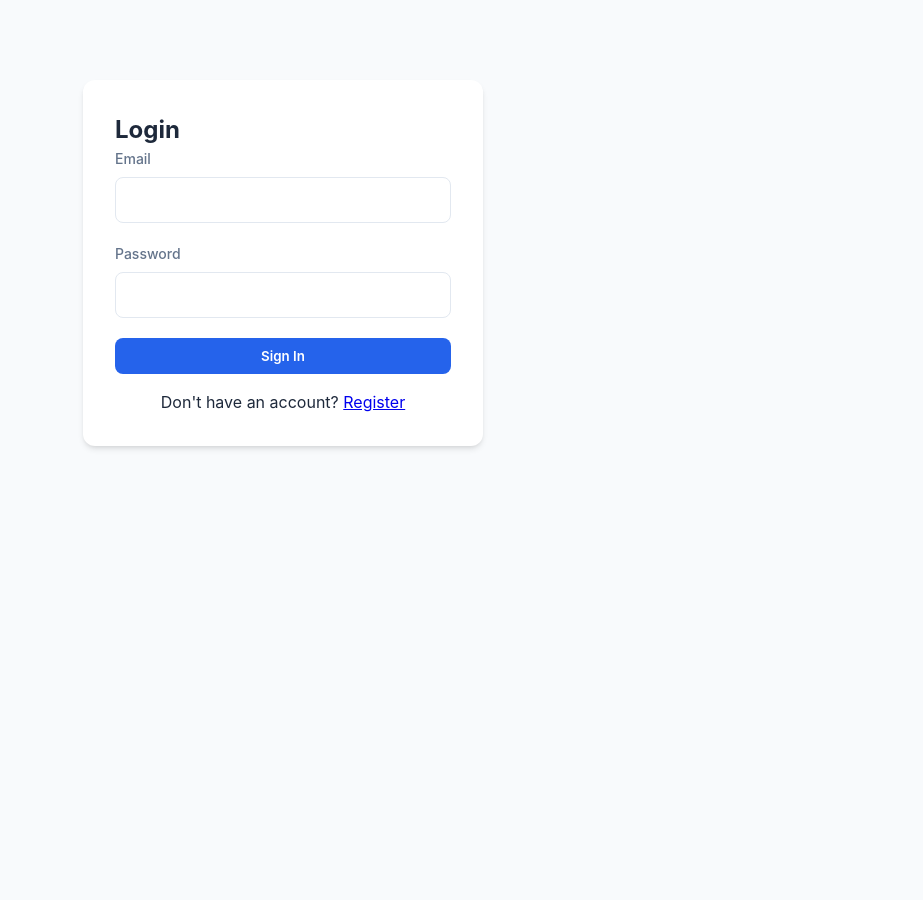
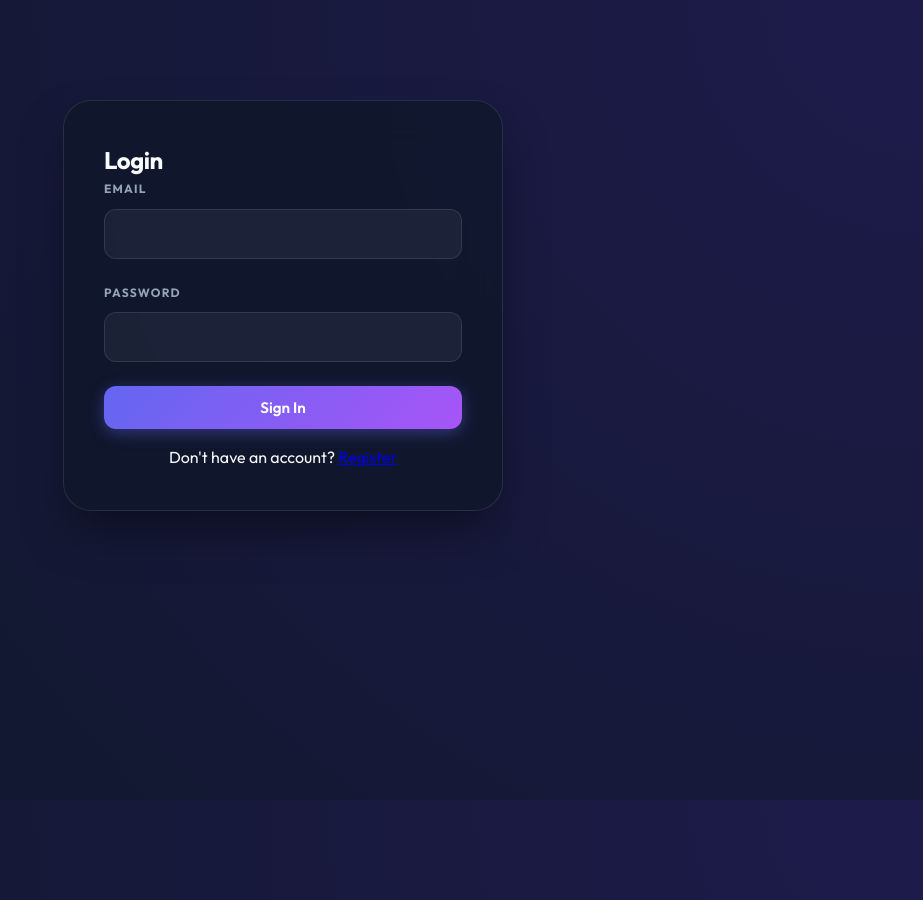
Before and after one commit to rasmusmaria26-cell/CIVICCONNECT, a React app in the folder frontend/: page /login in a window 1280 px wide. Shown: the whole page, without its empty margins (357-1280 px from the left). Before the commit the page ends 800 px from the top, so only its background shows below. Built offline with nearby package versions, Linux system fonts and the light colour scheme; the HTML template or start-up script is replaced by a standard one.

Commit message:
UI/UX Upgrade: Premium dark theme, glassmorphism, and Framer Motion animations

```diff
--- a/frontend/src/index.css
+++ b/frontend/src/index.css
@@ -1,158 +1,229 @@
+@import url('https://fonts.googleapis.com/css2?family=Outfit:wght@300;400;500;600;700;800&display=swap');
+
 :root {
-  --primary: #2563eb;
-  --secondary: #64748b;
-  --success: #22c55e;
-  --warning: #f59e0b;
-  --danger: #ef4444;
-  --bg: #f8fafc;
-  --card-bg: #ffffff;
-  --text-main: #1e293b;
-  --text-muted: #64748b;
-  --border: #e2e8f0;
-  --radius: 12px;
-  --shadow: 0 4px 6px -1px rgb(0 0 0 / 0.1), 0 2px 4px -2px rgb(0 0 0 / 0.1);
+  --primary: #6366f1;
+  --primary-light: #818cf8;
+  --primary-dark: #4f46e5;
+  --accent: #f43f5e;
+  --bg: #0f172a;
+  --card-bg: rgba(30, 41, 59, 0.7);
+  --glass-bg: rgba(255, 255, 255, 0.03);
+  --glass-border: rgba(255, 255, 255, 0.1);
+  --text-main: #f8fafc;
+  --text-muted: #94a3b8;
+  --border: rgba(255, 255, 255, 0.08);
+  --radius: 16px;
+  --shadow: 0 10px 25px -5px rgba(0, 0, 0, 0.3), 0 8px 10px -6px rgba(0, 0, 0, 0.3);
+  --gradient: linear-gradient(135deg, #6366f1 0%, #a855f7 100%);
 }
 
 * {
   box-sizing: border-box;
   margin: 0;
   padding: 0;
-  font-family: 'Inter', system-ui, -apple-system, sans-serif;
+  font-family: 'Outfit', sans-serif;
 }
 
 body {
-  background-color: var(--bg);
+  background: radial-gradient(circle at top right, #1e1b4b, #0f172a);
+  background-attachment: fixed;
   color: var(--text-main);
-  line-height: 1.5;
+  line-height: 1.6;
+  min-height: 100vh;
+}
+
+.glass {
+  background: var(--glass-bg);
+  backdrop-filter: blur(12px);
+  -webkit-backdrop-filter: blur(12px);
+  border: 1px solid var(--glass-border);
+  border-radius: var(--radius);
 }
 
 .auth-container {
   position: relative;
   z-index: 10;
-  max-width: 400px;
-  margin: 80px auto;
-  padding: 32px;
-  background: var(--card-bg);
-  border-radius: var(--radius);
-  box-shadow: var(--shadow);
+  max-width: 440px;
+  margin: 100px auto;
+  padding: 40px;
+  background: rgba(15, 23, 42, 0.8);
+  backdrop-filter: blur(20px);
+  border: 1px solid var(--glass-border);
+  border-radius: 28px;
+  box-shadow: 0 25px 50px -12px rgba(0, 0, 0, 0.5);
+}
+
+h1,
+h2,
+h3 {
+  font-weight: 700;
+  letter-spacing: -0.02em;
 }
 
 .btn {
   display: inline-flex;
   align-items: center;
   justify-content: center;
-  padding: 10px 20px;
-  border-radius: 8px;
+  padding: 12px 24px;
+  border-radius: 12px;
   border: none;
   font-weight: 600;
   cursor: pointer;
-  transition: all 0.2s;
+  transition: all 0.3s cubic-bezier(0.4, 0, 0.2, 1);
   text-decoration: none;
+  font-size: 0.95rem;
 }
 
 .btn-primary {
-  background: var(--primary);
+  background: var(--gradient);
   color: white;
+  box-shadow: 0 4px 15px rgba(99, 102, 241, 0.4);
 }
 
 .btn-primary:hover {
-  opacity: 0.9;
-  transform: translateY(-1px);
+  transform: translateY(-2px);
+  box-shadow: 0 8px 25px rgba(99, 102, 241, 0.5);
+  opacity: 0.95;
+}
+
+.btn-primary:active {
+  transform: translateY(0);
 }
 
 .card {
   background: var(--card-bg);
   padding: 24px;
   border-radius: var(--radius);
+  border: 1px solid var(--glass-border);
   box-shadow: var(--shadow);
   margin-bottom: 16px;
-  border: 1px solid var(--border);
+  transition: all 0.3s ease;
+}
+
+.card:hover {
+  transform: translateY(-4px) scale(1.02);
+  border-color: rgba(99, 102, 241, 0.4);
+  background: rgba(30, 41, 59, 0.9);
 }
 
 .input-group {
-  margin-bottom: 20px;
+  margin-bottom: 24px;
 }
 
 .input-group label {
   display: block;
-  margin-bottom: 8px;
-  font-size: 0.875rem;
-  font-weight: 500;
+  margin-bottom: 10px;
+  font-size: 0.75rem;
+  font-weight: 700;
   color: var(--text-muted);
+  text-transform: uppercase;
+  letter-spacing: 0.1em;
 }
 
 .input-group input,
 .input-group select,
 .input-group textarea {
   width: 100%;
-  padding: 12px;
-  border: 1px solid var(--border);
-  border-radius: 8px;
-  background: #ffffff;
-  transition: all 0.2s;
+  padding: 14px 16px;
+  border: 1px solid var(--glass-border);
+  border-radius: 12px;
+  background: rgba(255, 255, 255, 0.05);
+  color: white;
+  transition: all 0.2s ease;
   font-size: 1rem;
-  color: var(--text-main);
 }
 
-.input-group input:hover,
-.input-group select:hover,
-.input-group textarea:hover {
-  border-color: var(--secondary);
-}
-
-.input-group input:focus {
+.input-group input:focus,
+.input-group select:focus,
+.input-group textarea:focus {
   outline: none;
   border-color: var(--primary);
+  background: rgba(255, 255, 255, 0.08);
+  box-shadow: 0 0 0 4px rgba(99, 102, 241, 0.15);
 }
 
 .status-badge {
-  padding: 4px 12px;
-  border-radius: 20px;
-  font-size: 0.75rem;
-  font-weight: 700;
+  padding: 6px 14px;
+  border-radius: 30px;
+  font-size: 0.7rem;
+  font-weight: 800;
   text-transform: uppercase;
+  letter-spacing: 0.05em;
 }
 
 .status-pending {
-  background: #fee2e2;
-  color: #991b1b;
+  background: rgba(244, 63, 94, 0.15);
+  color: #fb7185;
+  border: 1px solid rgba(244, 63, 94, 0.3);
 }
 
 .status-assigned {
-  background: #fef3c7;
-  color: #92400e;
+  background: rgba(245, 158, 11, 0.15);
+  color: #fbbf24;
+  border: 1px solid rgba(245, 158, 11, 0.3);
 }
 
 .status-progress {
-  background: #dcfce7;
-  color: #166534;
+  background: rgba(99, 102, 241, 0.15);
+  color: #a5b4fc;
+  border: 1px solid rgba(99, 102, 241, 0.3);
 }
 
 .status-resolved {
-  background: #dbeafe;
-  color: #1e40af;
+  background: rgba(34, 197, 94, 0.15);
+  color: #4ade80;
+  border: 1px solid rgba(34, 197, 94, 0.3);
 }
 
 .navbar {
   display: flex;
   justify-content: space-between;
   align-items: center;
-  padding: 1rem 2rem;
-  background: white;
-  border-bottom: 1px solid var(--border);
+  padding: 1.25rem 5rem;
+  background: rgba(15, 23, 42, 0.7);
+  backdrop-filter: blur(20px);
+  border-bottom: 1px solid var(--glass-border);
   position: sticky;
   top: 0;
   z-index: 100;
 }
 
 .container {
-  max-width: 1000px;
-  margin: 2rem auto;
-  padding: 0 1rem;
+  max-width: 1100px;
+  margin: 4rem auto;
+  padding: 0 2rem;
 }
 
 .grid {
   display: grid;
-  grid-template-columns: repeat(auto-fill, minmax(300px, 1fr));
-  gap: 1.5rem;
+  grid-template-columns: repeat(auto-fill, minmax(320px, 1fr));
+  gap: 2.5rem;
 }
+
+@media (max-width: 768px) {
+  .navbar {
+    padding: 1rem 1.5rem;
+  }
+
+  .container {
+    margin: 2rem auto;
+  }
+}
+
+/* Custom Scrollbar */
+::-webkit-scrollbar {
+  width: 8px;
+}
+
+::-webkit-scrollbar-track {
+  background: var(--bg);
+}
+
+::-webkit-scrollbar-thumb {
+  background: var(--glass-border);
+  border-radius: 10px;
+}
+
+::-webkit-scrollbar-thumb:hover {
+  background: var(--text-muted);
+}
```
Also changed, not shown: frontend/src/pages/AuthorityDashboard.jsx (+66 -22 lines), frontend/src/pages/CitizenDashboard.jsx (+82 -22 lines).
